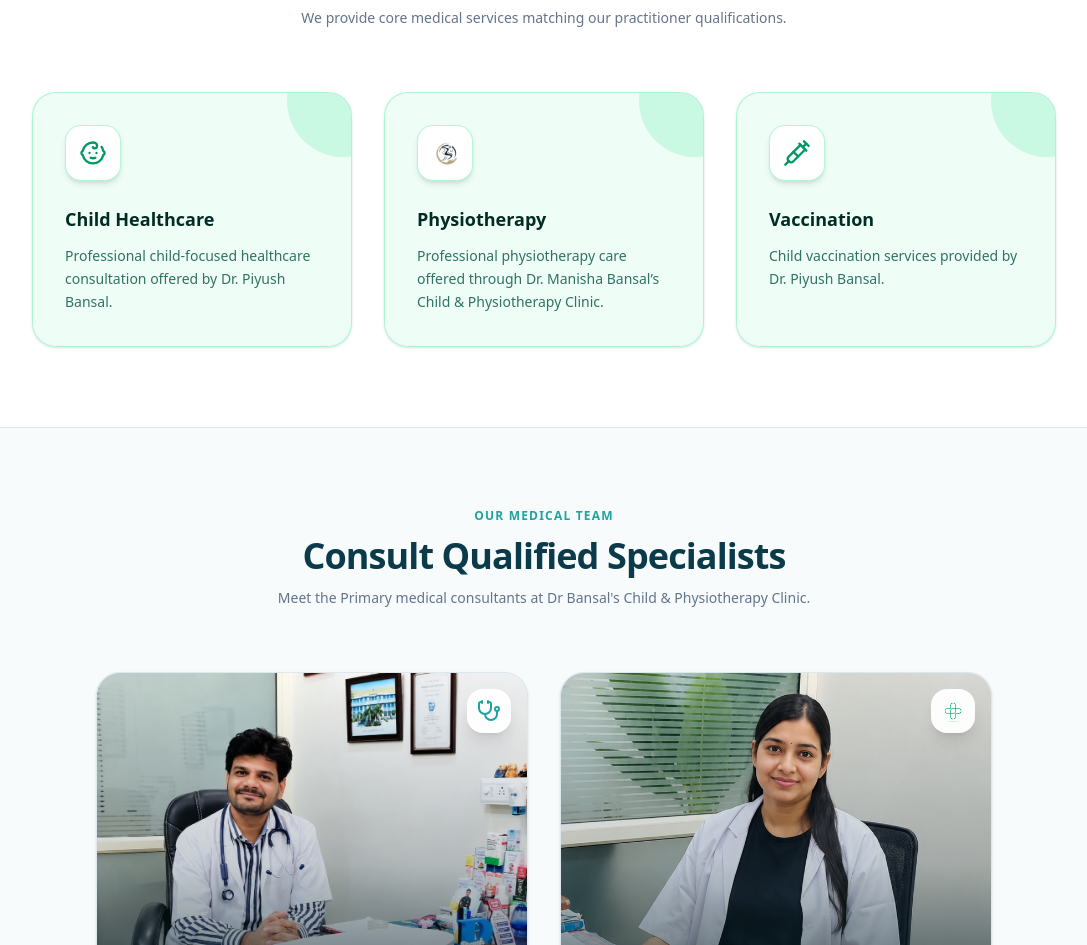
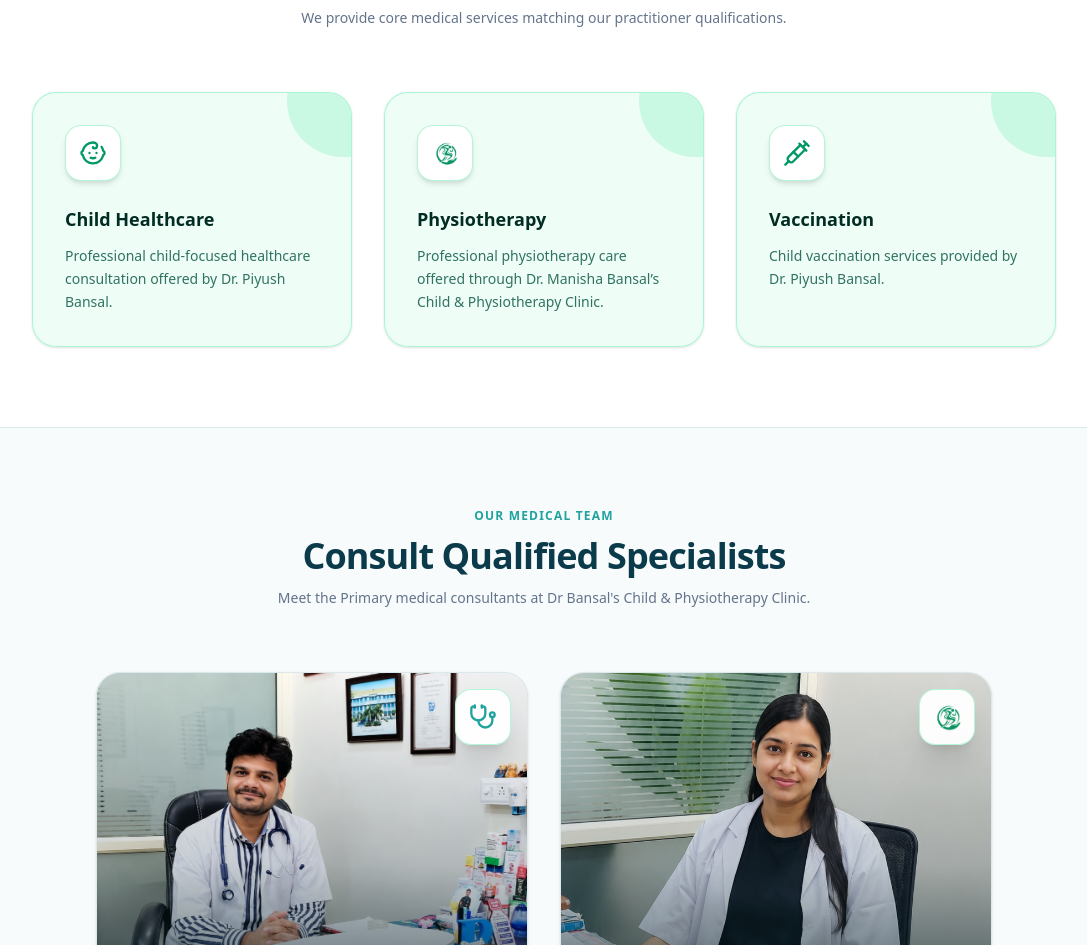
Before and after one commit to ramlalkumawat/bansal-healthcare, a Next.js app: page / in a window 1280 px wide. Shown: the part 1323-2268 px from the top of the page, without its empty margins (96-1183 px from the left). Built offline with nearby package versions, Linux system fonts and the light colour scheme.

Commit message:
Update Dr. Manisha photo badge with enlarged full green physiotherapy emblem

```diff
--- a/src/components/DoctorDetailsView.tsx
+++ b/src/components/DoctorDetailsView.tsx
@@ -144,11 +144,15 @@ export default function DoctorDetailsView({ doctor, id }: DoctorDetailsViewProps
                       e.currentTarget.style.opacity = "0";
                     }}
                   />
-                  <div className="absolute bottom-0 right-0 p-2.5 sm:p-3 bg-white/95 backdrop-blur-md rounded-tl-2xl shadow-xl z-20 flex items-center justify-center">
+                  <div className="absolute bottom-0 right-0 p-3 sm:p-4 bg-white/95 backdrop-blur-md rounded-tl-3xl shadow-xl z-20 flex items-center justify-center border-t border-l border-emerald-200/60">
                     {isPiyush ? (
-                      <Stethoscope className="w-6 h-6 sm:w-7 sm:h-7 text-accent" />
+                      <Stethoscope className="w-7 h-7 sm:w-8 sm:h-8 text-accent" />
                     ) : (
-                      <img src="/images/medical_cross_green.png" alt="Medical Icon" className="w-6 h-6 sm:w-7 sm:h-7 object-contain" />
+                      <img
+                        src="/images/physiotherapy_badge_green.png"
+                        alt="Physiotherapy Logo"
+                        className="w-8 h-8 sm:w-10 sm:h-10 object-contain"
+                      />
                     )}
                   </div>
                 </div>
--- a/src/components/DoctorsSection.tsx
+++ b/src/components/DoctorsSection.tsx
@@ -57,11 +57,15 @@ export default function DoctorsSection({ onOpenAppointment }: DoctorsSectionProp
                   <div className="absolute inset-0 bg-gradient-to-t from-[#071F26]/90 via-[#071F26]/20 to-transparent z-20" />
 
                   {/* Floating Specialty Icon */}
-                  <div className="absolute top-4 right-4 p-2.5 bg-white/95 backdrop-blur-md rounded-2xl shadow-lg z-30 flex items-center justify-center">
+                  <div className="absolute top-4 right-4 w-12 h-12 sm:w-14 sm:h-14 bg-white/95 backdrop-blur-md rounded-2xl shadow-xl z-30 flex items-center justify-center border border-emerald-200/80 p-2">
                     {isPiyush ? (
-                      <SpecialistIcon className="w-6 h-6 text-accent" />
+                      <SpecialistIcon className="w-7 h-7 text-accent" />
                     ) : (
-                      <img src="/images/medical_cross_green.png" alt="Medical Icon" className="w-6 h-6 object-contain" />
+                      <img
+                        src="/images/physiotherapy_badge_green.png"
+                        alt="Physiotherapy Logo"
+                        className="w-full h-full object-contain"
+                      />
                     )}
                   </div>
 
--- a/src/components/QuickInfo.tsx
+++ b/src/components/QuickInfo.tsx
@@ -30,7 +30,7 @@ export default function QuickInfo() {
       label: "Physiotherapy",
       value: "Dr. Manisha Bansal",
       icon: Activity,
-      iconImage: "/images/medical_cross_green.png",
+      iconImage: "/images/physiotherapy_badge_green.png",
       colorClass: "text-secondary bg-secondary/10",
       description: "BPT, MIAP, DNHE",
       href: "/doctor/dr-manisha-bansal",
--- a/src/data/clinic.ts
+++ b/src/data/clinic.ts
@@ -151,7 +151,7 @@ export const clinicData = {
       title: "Physiotherapy",
       description: "Professional physiotherapy care offered through Dr. Manisha Bansal’s Child & Physiotherapy Clinic.",
       iconName: "Activity",
-      iconImage: "/images/physiotherapy_logo.png"
+      iconImage: "/images/physiotherapy_badge_green.png"
     },
     {
       id: "vaccination",
```
Also changed, not shown: public/images/physiotherapy_badge_green.png (added).
